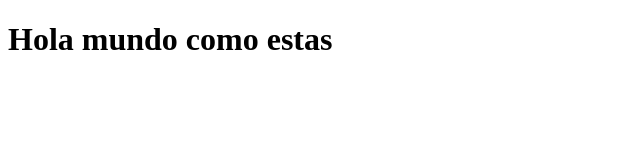
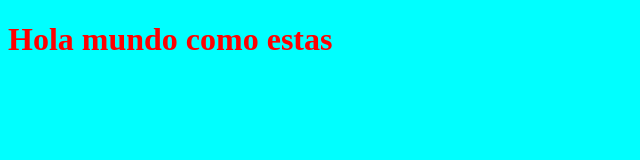
Before and after one commit to Pa7r1/tp2, a plain HTML site: page funcion con conflicto/archivo1.html in a window 1280 px wide. Shown: the whole page, without its empty margins (0-640 px from the left). Drawn offline with Linux system fonts and the light colour scheme.

Commit message:
se actualiza el estylo en ramaPrueba

```diff
--- a/funcion con conflicto/archivo1.html
+++ b/funcion con conflicto/archivo1.html
@@ -4,6 +4,12 @@
     <meta charset="UTF-8">
     <meta name="viewport" content="width=device-width, initial-scale=1.0">
     <title>Document</title>
+    <style type="text/css">
+        body{
+            background-color: aqua;
+            color: red;
+        }
+    </style>
 </head>
 <body>
     <h1>Hola mundo como estas</h1>
```
